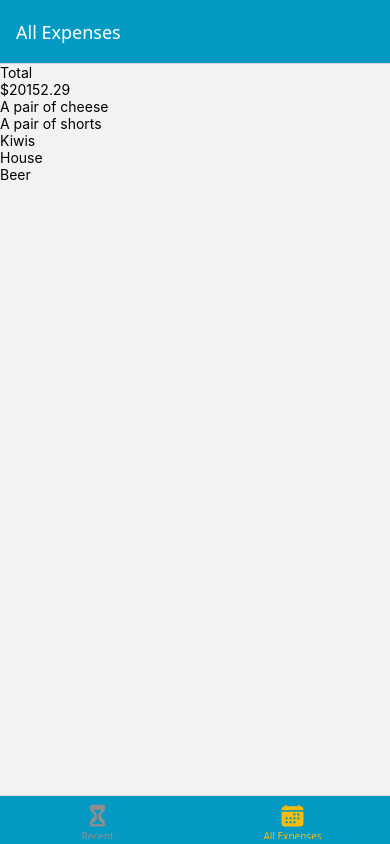
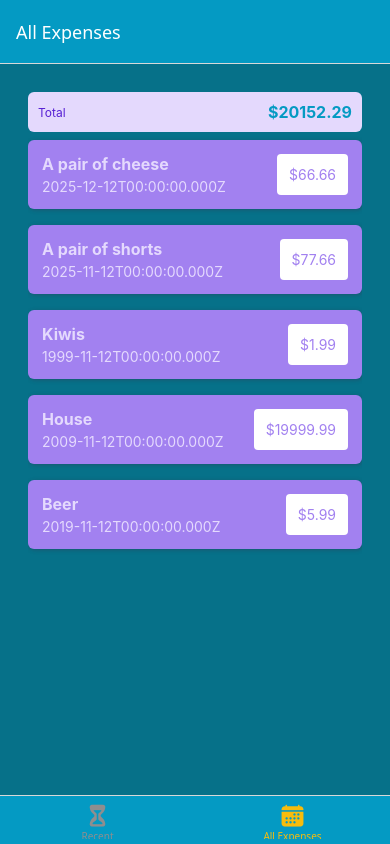
Before and after one commit to thelegend2004/trackytrack, a React Native app: screen /AllExpenses in a window 390 px wide. Built offline with nearby package versions, Linux system fonts and the light colour scheme.

Commit message:
feature: add styles for expenses

```diff
--- /dev/null
+++ b/components/ExpensesOutput/ExpenseItem.tsx
@@ -0,0 +1,60 @@
+import { Pressable, StyleSheet, Text, View } from "react-native";
+import { Expense } from "../../types";
+import { GlobalStyles } from "../../constants/styles";
+
+interface ExpenseItemProps {
+  expense: Expense;
+}
+
+export default function ExpenseItem({ expense }: ExpenseItemProps) {
+  return (
+    <Pressable>
+      <View style={styles.expenseItem}>
+        <View>
+          <Text style={[styles.textBase, styles.description]}>
+            {expense.description}
+          </Text>
+          <Text style={styles.textBase}>{expense.date.toISOString()}</Text>
+        </View>
+        <View style={styles.amountContainer}>
+          <Text style={styles.amount}>${expense.amount}</Text>
+        </View>
+      </View>
+    </Pressable>
+  );
+}
+
+const styles = StyleSheet.create({
+  expenseItem: {
+    padding: 14,
+    marginVertical: 8,
+    backgroundColor: GlobalStyles.colors.primary200,
+    flexDirection: "row",
+    justifyContent: "space-between",
+    borderRadius: 6,
+    elevation: 3,
+    shadowColor: GlobalStyles.colors.gray500,
+    shadowRadius: 4,
+    shadowOffset: { width: 1, height: 1 },
+    shadowOpacity: 0.4,
+  },
+  textBase: {
+    color: GlobalStyles.colors.primary50,
+  },
+  description: {
+    fontSize: 16,
+    marginBottom: 4,
+    fontWeight: "bold",
+  },
+  amountContainer: {
+    paddingHorizontal: 12,
+    paddingVertical: 4,
+    backgroundColor: "white",
+    justifyContent: "center",
+    alignItems: "center",
+    borderRadius: 4,
+  },
+  amount: {
+    color: GlobalStyles.colors.primary200,
+  },
+});
--- a/components/ExpensesOutput/ExpensesList.tsx
+++ b/components/ExpensesOutput/ExpensesList.tsx
@@ -1,8 +1,10 @@
 import { FlatList, Text } from "react-native";
 import { Expense } from "../../types";
+import React from "react";
+import ExpenseItem from "./ExpenseItem";
 
 function renderExpenseItem(itemData: any) {
-  return <Text>{itemData.item.description}</Text>;
+  return <ExpenseItem expense={itemData.item}/>;
 }
 
 interface ExpensesListProps {
--- a/components/ExpensesOutput/ExpensesOutput.tsx
+++ b/components/ExpensesOutput/ExpensesOutput.tsx
@@ -1,7 +1,8 @@
-import { View } from "react-native";
+import { StyleSheet, View } from "react-native";
 import ExpensesSummary from "./ExpensesSummary";
 import ExpensesList from "./ExpensesList";
 import { Expense } from "../../types";
+import { GlobalStyles } from "../../constants/styles";
 
 const DUMMY_EXPENSES: Expense[] = [
   {
@@ -46,9 +47,17 @@
   periodName,
 }: ExpensesOutputProps) {
   return (
-    <View>
+    <View style={styles.container}>
       <ExpensesSummary expenses={DUMMY_EXPENSES} periodName={periodName} />
-      <ExpensesList expenses={DUMMY_EXPENSES}/>
+      <ExpensesList expenses={DUMMY_EXPENSES} />
     </View>
   );
 }
+
+const styles = StyleSheet.create({
+  container: {
+    flex: 1,
+    padding: 28,
+    backgroundColor: GlobalStyles.colors.primary700,
+  },
+});
--- a/components/ExpensesOutput/ExpensesSummary.tsx
+++ b/components/ExpensesOutput/ExpensesSummary.tsx
@@ -1,5 +1,6 @@
-import { View, Text } from "react-native";
+import { View, Text, StyleSheet } from "react-native";
 import { Expense } from "../../types";
+import { GlobalStyles } from "../../constants/styles";
 
 interface ExpensesSummaryProps {
   expenses: Expense[];
@@ -15,9 +16,29 @@
   }, 0);
 
   return (
-    <View>
-      <Text>{periodName}</Text>
-      <Text>${expensesSum.toFixed(2)}</Text>
+    <View style={styles.container}>
+      <Text style={styles.period}>{periodName}</Text>
+      <Text style={styles.sum}>${expensesSum.toFixed(2)}</Text>
     </View>
   );
 }
+
+const styles = StyleSheet.create({
+  container: {
+    padding: 10,
+    backgroundColor: GlobalStyles.colors.primary50,
+    borderRadius: 6,
+    flexDirection: "row",
+    justifyContent: "space-between",
+    alignItems: "center",
+  },
+  period: {
+    fontSize: 12,
+    color: GlobalStyles.colors.primary400,
+  },
+  sum: {
+    fontSize: 16,
+    fontWeight: "bold",
+    color: GlobalStyles.colors.primary500,
+  },
+});
--- a/constants/styles.ts
+++ b/constants/styles.ts
@@ -5,7 +5,7 @@
     primary200: '#a281f0',
     primary400: '#5721d4',
     primary500: '#049ac3ff',
-    primary700: '#2d0689',
+    primary700: '#067189ff',
     primary800: '#200364',
     accent500: '#f7bc0c',
     error50: '#fcc4e4',
```
